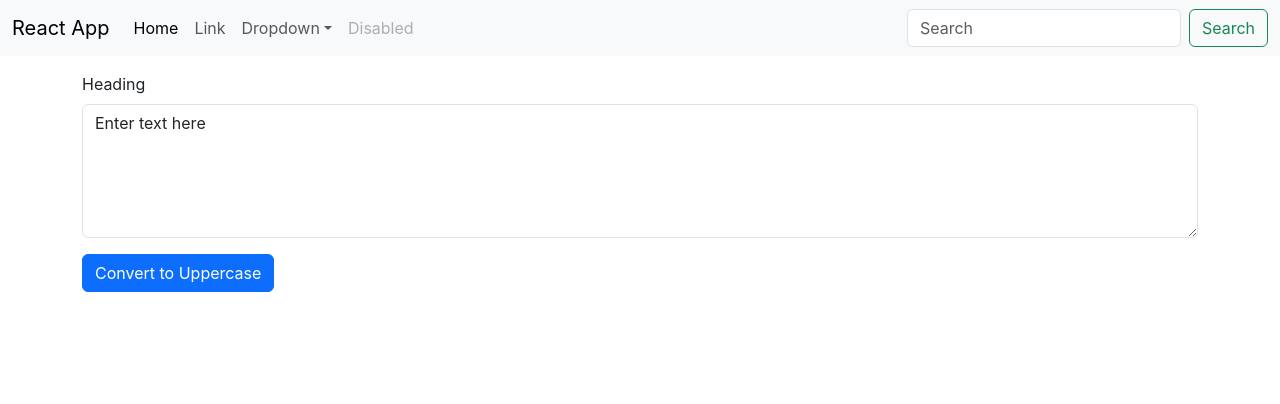
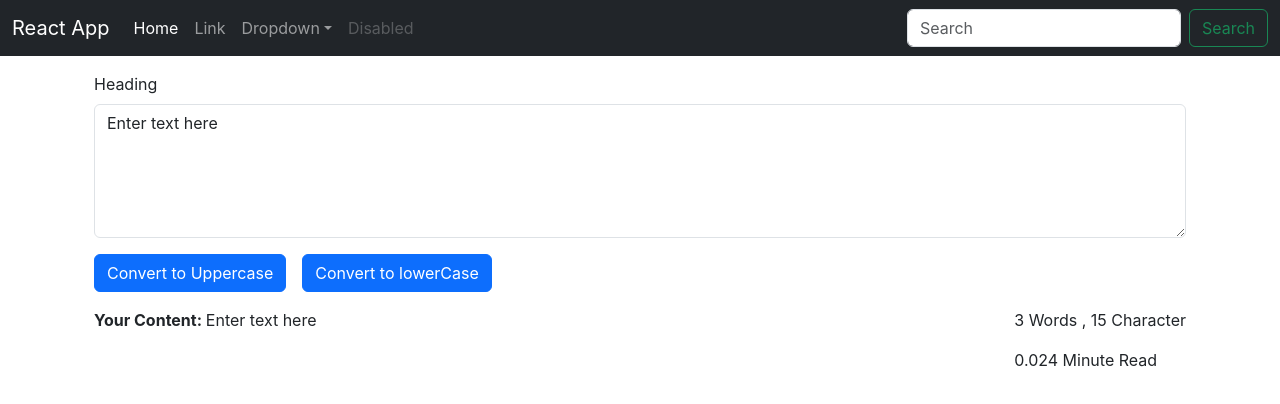
Before and after one commit to mhaseeb1997/react-app, a React (Create React App) app: page / in a window 1280 px wide. Shown: the top 404 px of the page. Built offline with nearby package versions, Linux system fonts and the light colour scheme.

Commit message:
--LowerCase|no or word\character count

```diff
--- a/src/components/Navbar.js
+++ b/src/components/Navbar.js
@@ -3,7 +3,7 @@ import PropTypes  from 'prop-types';
 
 export default function Navbar(props) {
     return (
-        <nav className="navbar navbar-expand-lg bg-body-tertiary">
+        <nav className="navbar navbar-expand-lg navbar-dark bg-dark">
             <div className="container-fluid">
                 <a className="navbar-brand" href="#">{props.title}</a>
                 <button className="navbar-toggler" type="button" data-bs-toggle="collapse"
--- a/src/components/TextForm.js
+++ b/src/components/TextForm.js
@@ -1,25 +1,39 @@
-import React, { useState } from 'react';
-
+import React, {useState} from 'react';
 
 
 export default function TextForm(props) {
-    const  handelUpClick = ()=> {
+    const handelUpClick = () => {
         let newText = text.toUpperCase()
         setText(newText);
     }
 
-    const  handelOnChange = (event)=> {
+    const handelLoClick = () => {
+        let newText = text.toLowerCase()
+        setText(newText);
+    }
+
+    const handelOnChange = (event) => {
         setText(event.target.value);
     }
 
     const [text, setText] = useState('Enter text here');
     return (
+        <>
+            <div className="mb-3 container">
+                <label htmlFor="exampleFormControlTextarea1" className="form-label">{props.heading}</label>
+                <textarea className="form-control" id="exampleFormControlTextarea1" value={text} rows="5"
+                          onChange={handelOnChange}></textarea>
+                <button className="btn btn-primary mt-3" onClick={handelUpClick}>Convert to Uppercase</button>
+                <button className="btn btn-primary mt-3 mx-3" onClick={handelLoClick}>Convert to lowerCase</button>
+            </div>
+            <div className="container">
+                <div className="float-end">
+                    <p>{text.split(" ").length} Words , <span className="ml-3">{text.length} Character</span></p>
+                    <p>{0.008 * text.split(" ").length} Minute Read</p>
+                </div>
 
-        <div className="mb-3">
-            <label htmlFor="exampleFormControlTextarea1" className="form-label">{props.heading}</label>
-            <textarea className="form-control" id="exampleFormControlTextarea1" value={text} rows="5" onChange={handelOnChange}></textarea>
-            <button className="btn btn-primary mt-3" onClick={handelUpClick}>Convert to Uppercase</button>
-        </div>
-
+                <p><b>Your Content: </b>{text}</p>
+            </div>
+        </>
     )
 }
```
